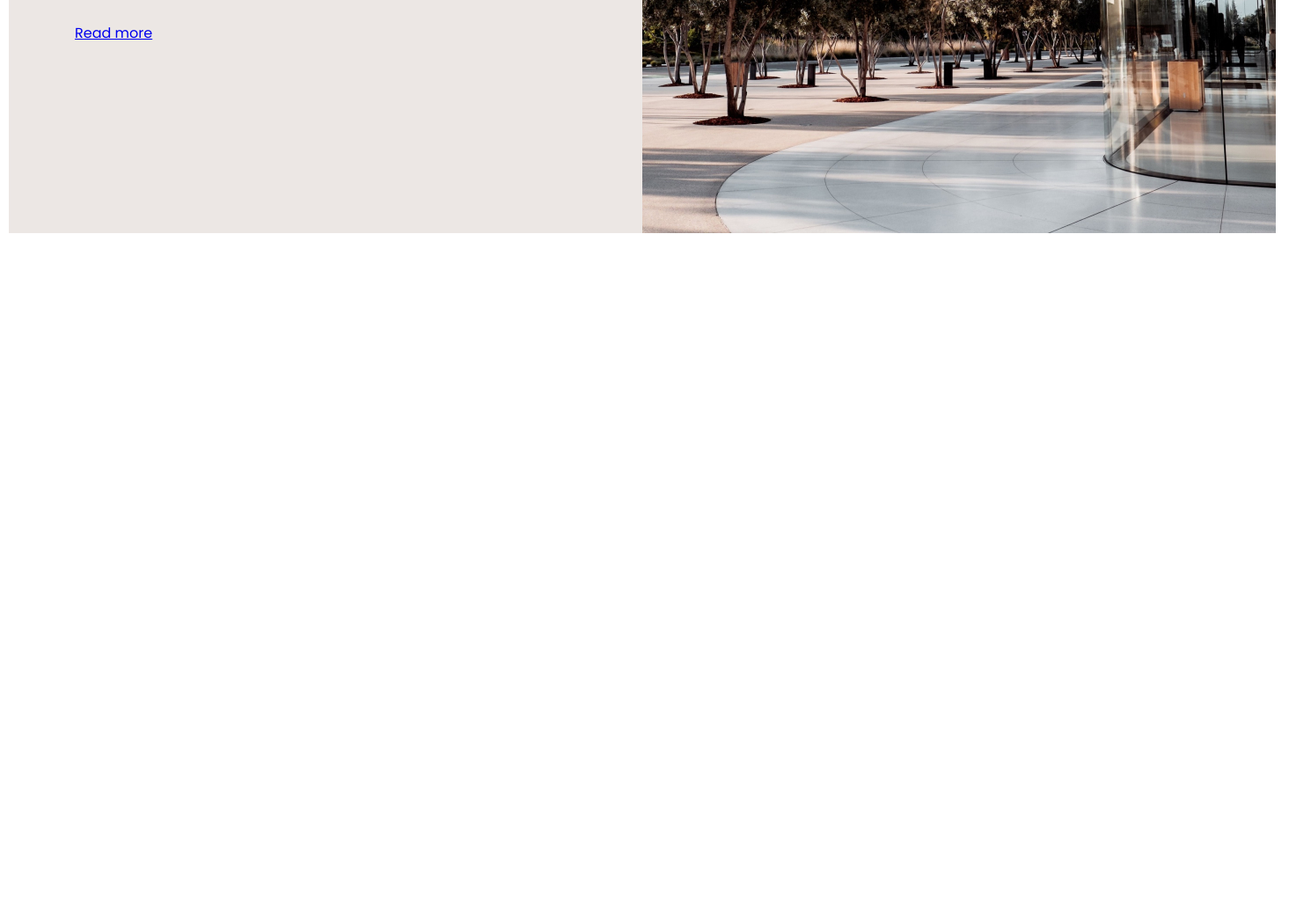
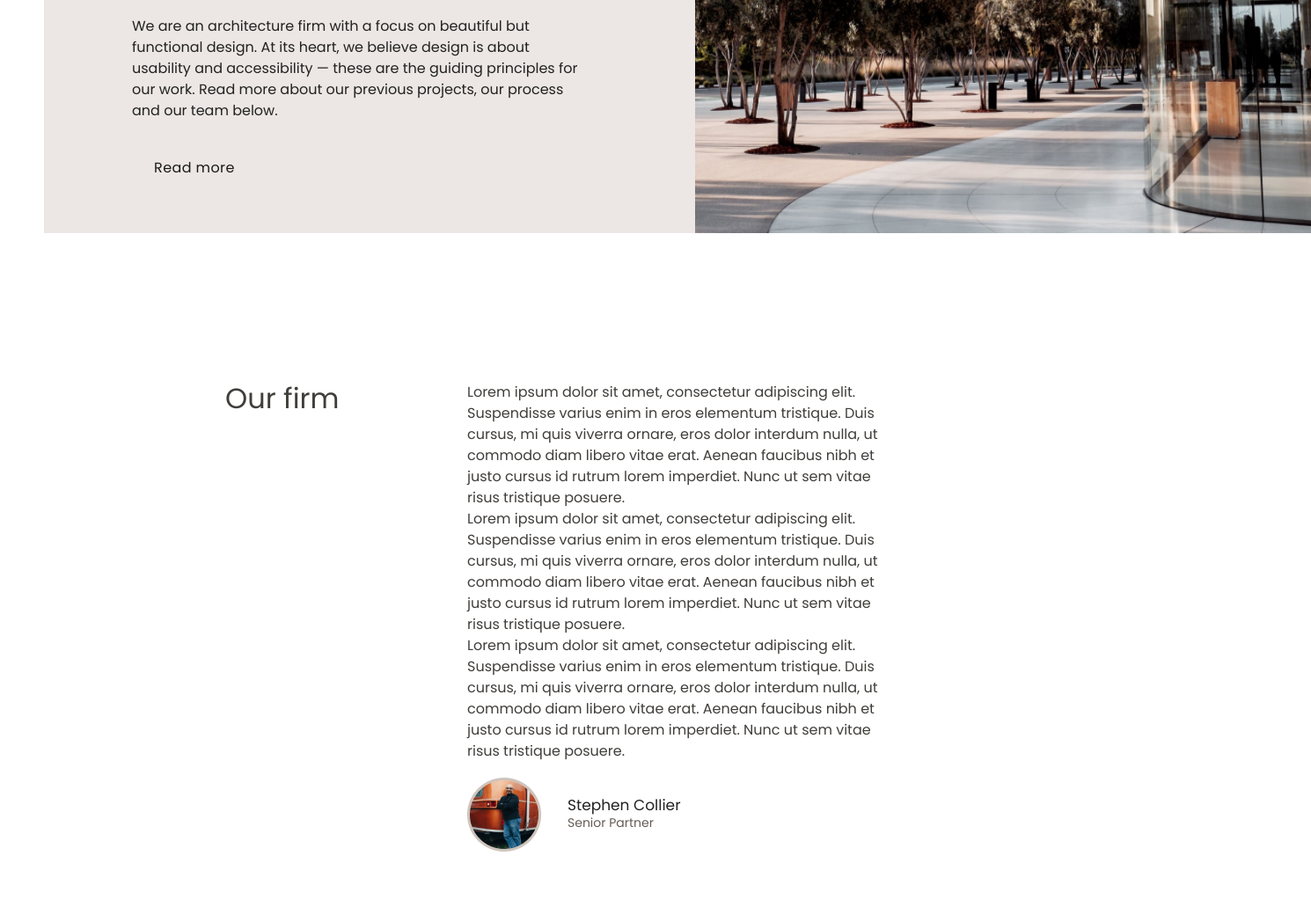
Before and after one commit to VladislavUstinov228/practica, a plain HTML site: page index.html in a window 1280 px wide. Shown: the part 572-1603 px from the top of the page at 88% size, 1490 px wide, since content can reach past the window. Before the commit the page ends 837 px from the top, so only its background shows below. Drawn offline with Linux system fonts and the light colour scheme.

Commit message:
делать дальше

```diff
--- a/css/base.css
+++ b/css/base.css
@@ -1,3 +1,18 @@
+@media screen and (max-width: 1280px) {
+  div.container {
+    width: 1200px;
+  }
+}
+@media screen and (max-width: 1140px) {
+  div.container {
+    width: 1024px;
+  }
+}
+@media screen and (max-width: 992px) {
+  div.container {
+    width: 970px;
+  }
+}
 *,
 *::after,
 *::before {
@@ -10,79 +25,10 @@ body {
   font-size: 16px;
   line-height: 24px;
 }
-.header {
-  padding-top: 36px;
-  padding-bottom: 35px;
-  box-shadow: 11px 11px 25px rgba(9, 7, 37, 0.06);
-}
 .container {
   max-width: 1460px;
   width: 100%;
   padding: 0 10px;
   margin: 0 auto;
-  max-height: 720px;
+  max-height: 1000px;
 }
-.header__row {
-  display: flex;
-  align-items: center;
-  justify-content: space-between;
-}
-.header__logo {
-}
-.header__nav {
-  font-weight: 400;
-}
-.header__nav ul {
-  display: flex;
-}
-.header__nav li {
-  margin-right: 36px;
-}
-.header__nav a {
-  line-height: 46px;
-  color: #1b1a1a;
-  text-decoration: none;
-}
-.header__template a {
-  color: white;
-}
-.btn,
-a.btn {
-  display: inline-block;
-  height: 46px;
-  border-radius: 14px;
-  line-height: 46px;
-  padding: 0 50px;
-  font-size: 16px;
-  background-color: #1b1a1a;
-  color: white;
-}
-.box1__content {
-  background-image: url(/images/main-one.jpg);
-  height: 720px;
-  width: 1440px;
-  background-color: #ece7e4;
-  background-repeat: no-repeat;
-  background-position: right;
-}
-.title {
-  padding-left: 50px;
-}
-.container__box {
-  padding-left: 50px;
-}
-.head {
-  width: 417px;
-  font-family: "Poppins";
-  font-style: normal;
-  font-weight: 400;
-  font-size: 64px;
-  line-height: 70px;
-}
-.content {
-  width: 509px;
-  padding-bottom: 41px;
-}
-.read {
-  padding-left: 25px;
-}
--- /dev/null
+++ b/css/box1.css
@@ -0,0 +1,47 @@
+.box1__content {
+  background-image: url(/images/main-one.jpg);
+  height: 720px;
+  width: 1440px;
+  background-color: #ece7e4;
+  background-repeat: no-repeat;
+  background-size: 700px 820px;
+  background-position: right;
+}
+.box1__title {
+  font-family: "Poppins";
+  font-style: normal;
+  font-weight: 400;
+  font-size: 14px;
+  line-height: 20px;
+  letter-spacing: 2px;
+  text-transform: uppercase;
+  color: #645c55;
+}
+.container__box {
+  padding-top: 157px;
+  padding-left: 100px;
+}
+.box1__head {
+  width: 417px;
+  font-family: "Poppins";
+  font-style: normal;
+  font-weight: 400;
+  font-size: 64px;
+  line-height: 70px;
+}
+.box1__text {
+  width: 509px;
+  padding-bottom: 41px;
+}
+.box1__read {
+  padding-left: 25px;
+  text-decoration: none;
+  font-family: "Poppins";
+  font-style: normal;
+  font-weight: 400;
+  font-size: 16px;
+  line-height: 24px;
+  letter-spacing: 0.4px;
+  color: #1b1a1a;
+  margin-bottom: 300px;
+}
--- /dev/null
+++ b/css/box2.css
@@ -0,0 +1,73 @@
+.box2_content {
+  display: flex;
+  height: 720px;
+  margin-top: 100px;
+  justify-content: center;
+  align-items: center;
+}
+.box2__text {
+  justify-content: space-between;
+  gap: 10px;
+  display: flex;
+  width: 768px;
+  height: 582px;
+}
+.box2__text-random {
+  max-width: 493px;
+  height: 536px;
+}
+.box2__spisok {
+  font-family: "Poppins";
+  font-style: normal;
+  font-weight: 400;
+  font-size: 16px;
+  line-height: 24px;
+  color: #403e3b;
+}
+.box2__header {
+  display: flex;
+}
+.box2__header-spisok {
+}
+.box2__header-li {
+  font-family: "Poppins";
+  font-style: normal;
+  font-weight: 400;
+  font-size: 32px;
+  line-height: 38px;
+  color: #403e3b;
+}
+.box2__icon-names {
+  display: flex;
+  align-self: flex-end;
+  width: 290px;
+  height: 84px;
+  padding-top: 0px;
+}
+.box2__stephen {
+  max-width: 136px;
+  max-height: 26px;
+  margin-right: 30px;
+  font-family: "Poppins";
+  font-style: normal;
+  font-weight: 400;
+  font-size: 17px;
+  line-height: 26px;
+}
+.box2__stephen-icon {
+  width: 84px;
+  height: 84px;
+  margin-top: 18px;
+}
+.box2__stephen-icon-text {
+  margin-top: 36px;
+  margin-left: 30px;
+}
+.rank {
+  font-family: "Poppins";
+  font-style: normal;
+  font-weight: 400;
+  font-size: 14px;
+  line-height: 14px;
+  color: #645c55;
+}
--- /dev/null
+++ b/css/header.css
@@ -0,0 +1,53 @@
+.header {
+  padding-top: 36px;
+  padding-bottom: 35px;
+  box-shadow: 11px 11px 25px rgba(9, 7, 37, 0.06);
+}
+.container {
+  max-width: 1460px;
+  width: 100%;
+  padding: 0 10px;
+  margin: 0 auto;
+  max-height: 720px;
+}
+.header__row {
+  display: flex;
+  align-items: center;
+  justify-content: space-between;
+}
+.header__logo {
+  padding-left: 152px;
+}
+.header__nav {
+  font-weight: 400;
+  padding-right: 70px;
+}
+.header__nav ul {
+  display: flex;
+}
+.header__nav li {
+  margin-right: 36px;
+}
+.header__nav a {
+  line-height: 46px;
+  color: #1b1a1a;
+  text-decoration: none;
+}
+.header__template a {
+  font-family: "Poppins";
+  font-style: normal;
+  font-weight: 400;
+  font-size: 16px;
+  letter-spacing: 0.4px;
+  color: #ffffff;
+  width: 155px;
+}
+.btn,
+a.btn {
+  display: inline-block;
+  height: 46px;
+  border-radius: 14px;
+  line-height: 46px;
+  padding-left: 23px;
+  background-color: #1b1a1a;
+}
--- a/index.html
+++ b/index.html
@@ -13,6 +13,9 @@
     <link href="./css/reset.css" rel="stylesheet" />
     <link href="./css/normalize.css" rel="stylesheet" />
     <link href="./css/base.css" rel="stylesheet" />
+    <link href="./css/header.css" rel="stylesheet" />
+    <link href="./css/box1.css" rel="stylesheet" />
+    <link href="./css/box2.css" rel="stylesheet" />
     <title>Wishbone</title>
   </head>
   <body>
@@ -41,18 +44,52 @@
     </header>
     <div class="container">
       <div class="box1__content">
-        <p class="title">Wishbone+Partners</p>
         <div class="container__box">
-          <h1 class="head">The home of beautiful architecture.</h1>
-          <p class="content">
+          <p class="box1__title">Wishbone+Partners</p>
+          <h1 class="box1__head">The home of beautiful architecture.</h1>
+          <p class="box1__text">
             We are an architecture firm with a focus on beautiful but functional
             design. At its heart, we believe design is about usability and
             accessibility — these are the guiding principles for our work. Read
             more about our previous projects, our process and our team below.
           </p>
-          <a href="#" class="read">Read more</a>
+          <a href="#" class="box1__read">Read more</a>
         </div>
+       </div>
       </div>
+    </div>
+    <div class="container">
+      <div class="box2_content">
+        <div class="box2__text">
+          <div class="box2__header">
+            <ul class="box2__header-spisok">
+          <li class="box2__header-li">
+            <p>Our firm</p>
+          </li>
+         </ul>
+          </div>
+          <ul class="box2__text-random">
+            <li class="box2__spisok">
+              <p>Lorem ipsum dolor sit amet, consectetur adipiscing elit. Suspendisse varius enim in eros elementum tristique. Duis cursus, mi quis viverra ornare, eros dolor interdum nulla, ut commodo diam libero vitae erat. Aenean faucibus nibh et justo cursus id rutrum lorem imperdiet. Nunc ut sem vitae risus tristique posuere.</p>
+            </li>
+            <li class="box2__spisok">
+              <p>Lorem ipsum dolor sit amet, consectetur adipiscing elit. Suspendisse varius enim in eros elementum tristique. Duis cursus, mi quis viverra ornare, eros dolor interdum nulla, ut commodo diam libero vitae erat. Aenean faucibus nibh et justo cursus id rutrum lorem imperdiet. Nunc ut sem vitae risus tristique posuere.</p>
+            </li>
+            <li class="box2__spisok">
+              <p>Lorem ipsum dolor sit amet, consectetur adipiscing elit. Suspendisse varius enim in eros elementum tristique. Duis cursus, mi quis viverra ornare, eros dolor interdum nulla, ut commodo diam libero vitae erat. Aenean faucibus nibh et justo cursus id rutrum lorem imperdiet. Nunc ut sem vitae risus tristique posuere.</p>
+            </li>
+            <li class="box2_spisok">
+            <div class="box2__icon-names">
+              <img class="box2__stephen-icon" src="./images/stephen-collier.png" alt="photo">
+              <div class="box2__stephen-icon-text">
+              <p class="box2__stephen">Stephen Collier</p>
+              <p class="box2__stephen rank">Senior Partner</p>
+              </div>
+            </div>
+          </li>
+          </ul>
+
+        </div>
       </div>
     </div>
   </body>
```
